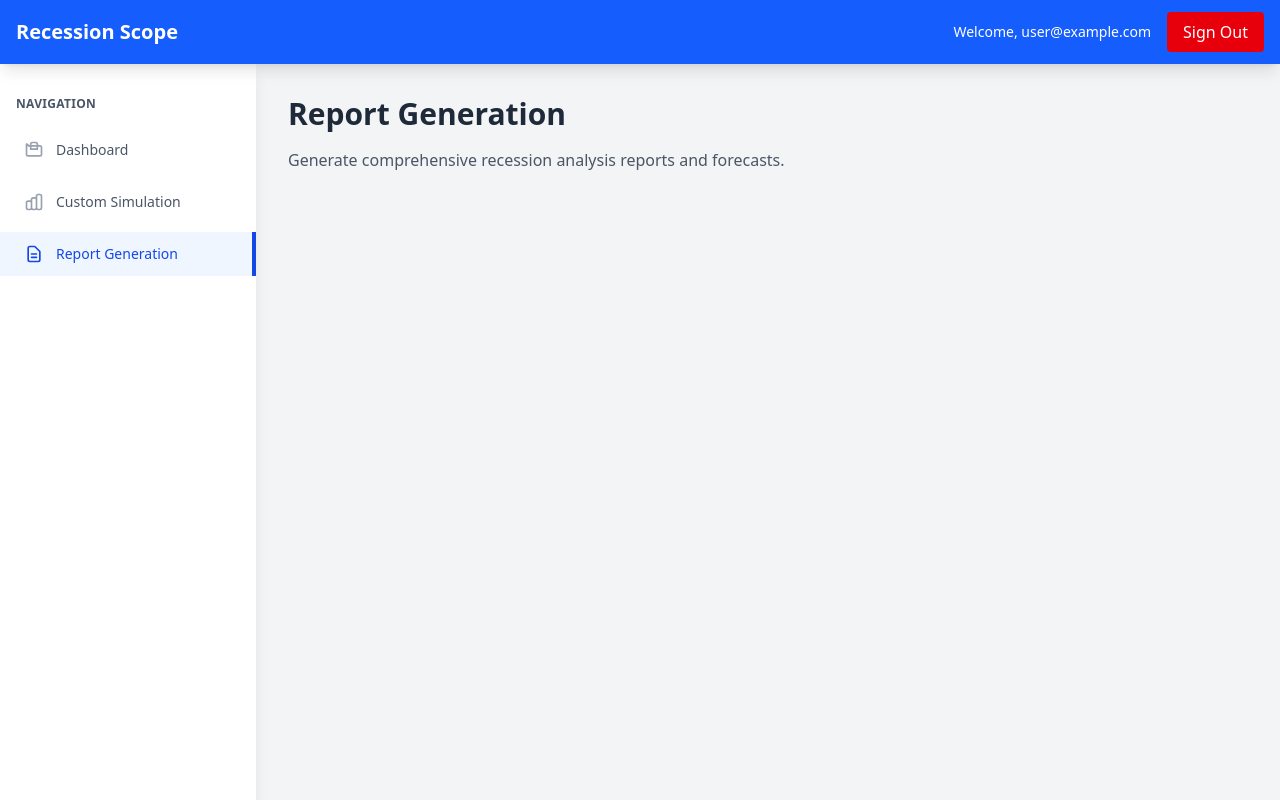
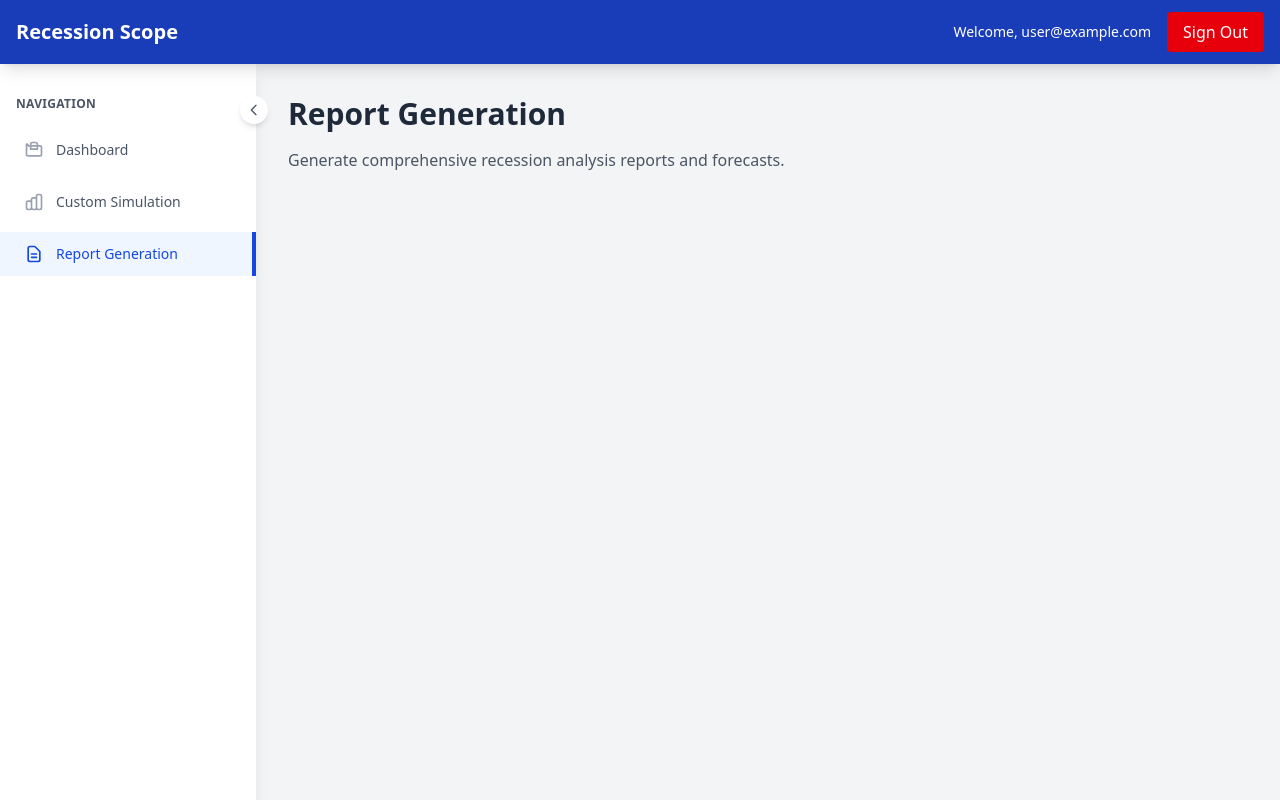
Before and after one commit to DSE-Project/frontend, a React (Vite) app: page /reports in a window 1280 px wide. Built offline with nearby package versions, Linux system fonts and the light colour scheme; no server answers; the database is empty; sample sign-in values are in the browser's storage.

Commit message:
Implement sidebar collapse functionality and update layout across components

```diff
--- a/src/components/Header.jsx
+++ b/src/components/Header.jsx
@@ -17,7 +17,7 @@ const Header = () => {
 
   return (
 
-    <header className="bg-blue-600 text-white shadow-lg fixed top-0 left-0 right-0 z-50">
+    <header className="bg-blue-800 text-white shadow-lg fixed top-0 left-0 right-0 z-50">
       <div className="container mx-auto px-4 py-3 flex justify-between items-center">
         <Link to="/" className="text-xl font-bold hover:text-blue-200">
           Recession Scope
--- a/src/components/SideBar.jsx
+++ b/src/components/SideBar.jsx
@@ -1,10 +1,12 @@
 import React from 'react';
 import { Link, useLocation } from 'react-router-dom';
 import { useAuth } from '../contexts/AuthContext';
+import { useSidebar } from '../contexts/SidebarContext';
 
 const SideBar = () => {
   const location = useLocation();
   const { isAuthenticated } = useAuth();
+  const { isCollapsed, toggleSidebar } = useSidebar();
 
   const menuItems = [
     {
@@ -47,13 +49,44 @@ const SideBar = () => {
   };
 
   return (
-    <div className="bg-white shadow-lg h-full w-64 fixed left-0 top-16 bottom-0 z-40">
+    <>
+      <div className={`bg-white shadow-lg h-full fixed left-0 top-16 bottom-0 z-40 transition-all duration-300 ${
+        isCollapsed ? 'w-16' : 'w-64'
+      }`}>
+        {/* Toggle Button */}
+        <button
+          onClick={toggleSidebar}
+          className="absolute -right-3 top-8 bg-white shadow-md rounded-full p-1.5 hover:bg-gray-50 transition-colors duration-200 z-50"
+          aria-label={isCollapsed ? 'Expand sidebar' : 'Collapse sidebar'}
+        >
+          <svg
+            className={`w-4 h-4 text-gray-600 transition-transform duration-300 ${
+              isCollapsed ? 'rotate-180' : ''
+            }`}
+            fill="none"
+            stroke="currentColor"
+            viewBox="0 0 24 24"
+          >
+            <path
+              strokeLinecap="round"
+              strokeLinejoin="round"
+              strokeWidth={2}
+              d="M15 19l-7-7 7-7"
+            />
+          </svg>
+        </button>
+
         <nav className="mt-8">
+          {!isCollapsed && (
             <div className="px-4">
               <h2 className="text-xs font-semibold text-gray-600 uppercase tracking-wide mb-4">
                 Navigation
               </h2>
             </div>
+          )}
+          {isCollapsed && (
+            <div className="px-4 h-8"> </div>
+          )}
           <ul className="space-y-2">
             {menuItems.map((item) => {
               const isActive = location.pathname === item.path;
@@ -65,32 +98,37 @@ const SideBar = () => {
                   {isAccessible ? (
                     <Link
                       to={item.path}
-                    className={`flex items-center px-6 py-3 text-sm font-medium transition-colors duration-200 ${
+                      className={`flex items-center ${isCollapsed ? 'px-4 justify-center' : 'px-6'} py-3 text-sm font-medium transition-colors duration-200 ${
                         isActive
                           ? 'bg-blue-50 text-blue-700 border-r-4 border-blue-700'
                           : 'text-gray-600 hover:bg-gray-50 hover:text-gray-900'
                       }`}
+                      title={isCollapsed ? item.name : ''}
                     >
-                    <span className={`mr-3 ${isActive ? 'text-blue-700' : 'text-gray-400'}`}>
+                      <span className={`${isCollapsed ? '' : 'mr-3'} ${isActive ? 'text-blue-700' : 'text-gray-400'}`}>
                         {item.icon}
                       </span>
-                    {item.name}
+                      {!isCollapsed && item.name}
                     </Link>
                   ) : (
                     <div
-                    className="flex items-center px-6 py-3 text-sm font-medium cursor-not-allowed text-gray-400"
+                      className={`flex items-center ${isCollapsed ? 'px-4 justify-center' : 'px-6'} py-3 text-sm font-medium cursor-not-allowed text-gray-400`}
                       onClick={(e) => handleItemClick(e, item)}
+                      title={isCollapsed ? `${item.name} - Please login to access` : ''}
                     >
-                    <span className="mr-3 text-gray-300">
+                      <span className={`${isCollapsed ? '' : 'mr-3'} text-gray-300`}>
                         {item.icon}
                       </span>
+                      {!isCollapsed && (
+                        <>
                           <span className="text-gray-400">{item.name}</span>
-
                           {/* Tooltip */}
                           <div className="absolute left-full ml-2 px-3 py-2 bg-gray-800 text-white text-xs rounded-lg opacity-0 invisible group-hover:opacity-100 group-hover:visible transition-all duration-200 whitespace-nowrap z-50">
                             Please login to use {item.name}
                             <div className="absolute top-1/2 left-0 transform -translate-y-1/2 -translate-x-1 border-4 border-transparent border-r-gray-800"></div>
                           </div>
+                        </>
+                      )}
                     </div>
                   )}
                 </li>
@@ -99,6 +137,7 @@ const SideBar = () => {
           </ul>
         </nav>
       </div>
+    </>
   );
 };
 
--- /dev/null
+++ b/src/contexts/SidebarContext.jsx
@@ -0,0 +1,31 @@
+import React, { createContext, useContext, useState } from 'react';
+
+const SidebarContext = createContext();
+
+export const useSidebar = () => {
+  const context = useContext(SidebarContext);
+  if (!context) {
+    throw new Error('useSidebar must be used within a SidebarProvider');
+  }
+  return context;
+};
+
+export const SidebarProvider = ({ children }) => {
+  const [isCollapsed, setIsCollapsed] = useState(false);
+
+  const toggleSidebar = () => {
+    setIsCollapsed(!isCollapsed);
+  };
+
+  const value = {
+    isCollapsed,
+    setIsCollapsed,
+    toggleSidebar
+  };
+
+  return (
+    <SidebarContext.Provider value={value}>
+      {children}
+    </SidebarContext.Provider>
+  );
+};
--- a/src/main.jsx
+++ b/src/main.jsx
@@ -4,11 +4,14 @@ import './index.css'
 import App from './App.jsx'
 import { BrowserRouter } from 'react-router-dom'
 import { AuthProvider } from './contexts/AuthContext.jsx'
+import { SidebarProvider } from './contexts/SidebarContext.jsx'
 
 createRoot(document.getElementById('root')).render(
     <BrowserRouter>
       <AuthProvider>
-        <App />
+        <SidebarProvider>
+          <App />
+        </SidebarProvider>
       </AuthProvider>
     </BrowserRouter>
 )
--- a/src/pages/CustomSimulation.jsx
+++ b/src/pages/CustomSimulation.jsx
@@ -3,6 +3,7 @@ import { Link } from 'react-router-dom';
 import Header from '../components/Header';
 import SideBar from '../components/SideBar';
 import { useAuth } from '../contexts/AuthContext';
+import { useSidebar } from '../contexts/SidebarContext';
 
 const API_URL = import.meta.env.VITE_API_BASE_URL;
 
@@ -12,6 +13,7 @@ const CustomSimulation = () => {
   const [loading, setLoading] = useState(false);
   const [error, setError] = useState('');
   const { isAuthenticated } = useAuth();
+  const { isCollapsed } = useSidebar();
 
   // Feature definitions with descriptions
   const featureDefinitions = {
@@ -245,7 +247,7 @@ const CustomSimulation = () => {
       <div className="min-h-screen bg-gray-100 pt-16">
         <Header />
         <SideBar />
-        <main className="ml-64 p-4 sm:p-6 lg:p-8">
+        <main className={`transition-all duration-300 p-4 sm:p-6 lg:p-8 ${isCollapsed ? 'ml-16' : 'ml-64'}`}>
           <div className="max-w-md mx-auto bg-white rounded-lg shadow-lg p-8 text-center">
             <div className="mb-6">
               <svg className="mx-auto h-16 w-16 text-gray-400" fill="none" stroke="currentColor" viewBox="0 0 24 24">
@@ -272,7 +274,7 @@ const CustomSimulation = () => {
     <div className="min-h-screen bg-gray-100 pt-16">
       <Header />
       <SideBar />
-      <main className="ml-64 p-4 sm:p-6 lg:p-8">
+      <main className={`transition-all duration-300 p-4 sm:p-6 lg:p-8 ${isCollapsed ? 'ml-16' : 'ml-64'}`}>
         <h1 className="text-3xl font-bold text-gray-800 mb-4">Custom Simulation Tool</h1>
         <p className="text-gray-600 mb-8">
           Adjust economic indicators to simulate different scenarios and analyze their impact on recession probability.
--- a/src/pages/DashBoard.jsx
+++ b/src/pages/DashBoard.jsx
@@ -1,5 +1,6 @@
 import React from 'react';
 import { useAuth } from '../contexts/AuthContext';
+import { useSidebar } from '../contexts/SidebarContext';
 import Header from '../components/Header';
 import SideBar from '../components/SideBar';
 import ModelPrediction from '../components/ModelPrediction';
@@ -7,12 +8,13 @@ import YearlyRiskChart from '../components/YearlyRiskChart';
 
 const Dashboard = () => {
   const { getWelcomeMessage, loading } = useAuth();
+  const { isCollapsed } = useSidebar();
 
   return (
     <div className="min-h-screen bg-gray-100 pt-16">
       <Header />
       <SideBar />
-      <main className="ml-64 p-4 sm:p-6 lg:p-8">
+      <main className={`transition-all duration-300 p-4 sm:p-6 lg:p-8 ${isCollapsed ? 'ml-16' : 'ml-64'}`}>
         <h2 className="text-3xl font-bold text-gray-800">
           Welcome{getWelcomeMessage()}!
           {loading && (
```
Lines whose indentation alone changed are shown as unchanged.
